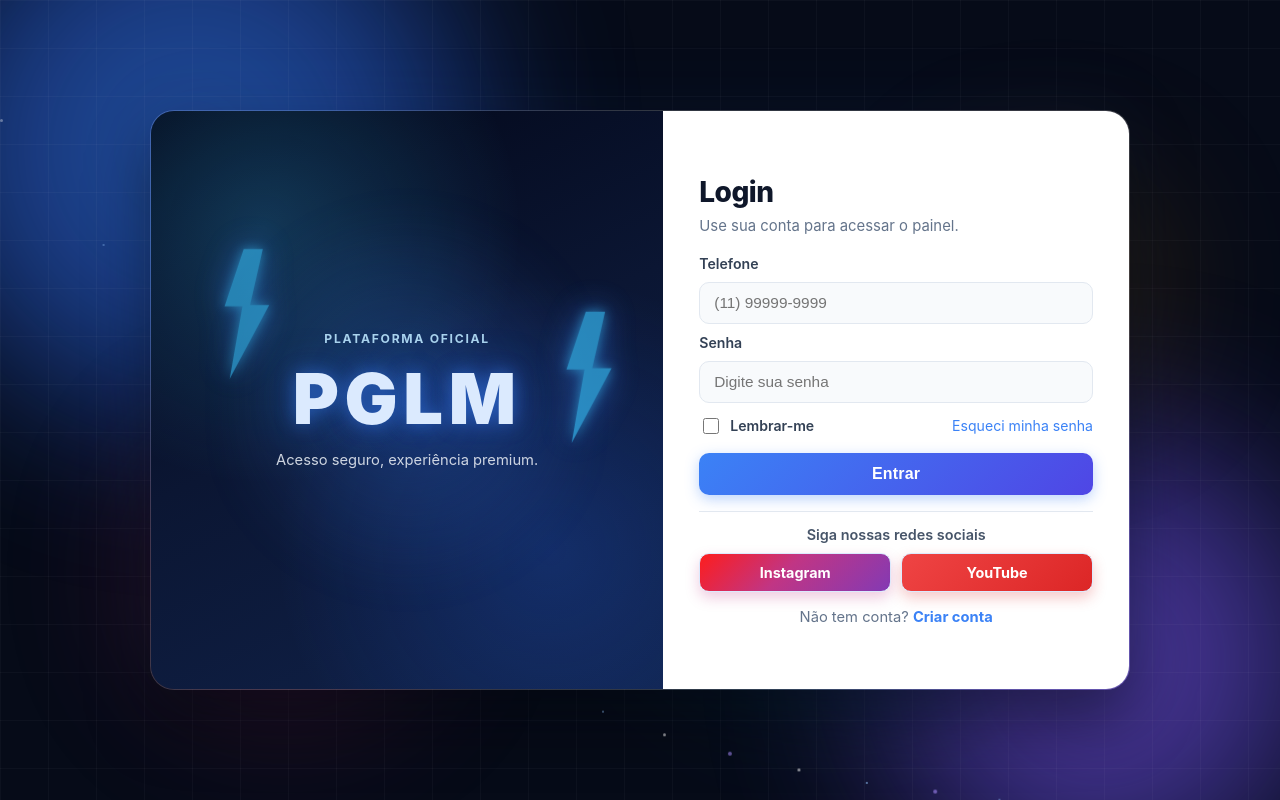
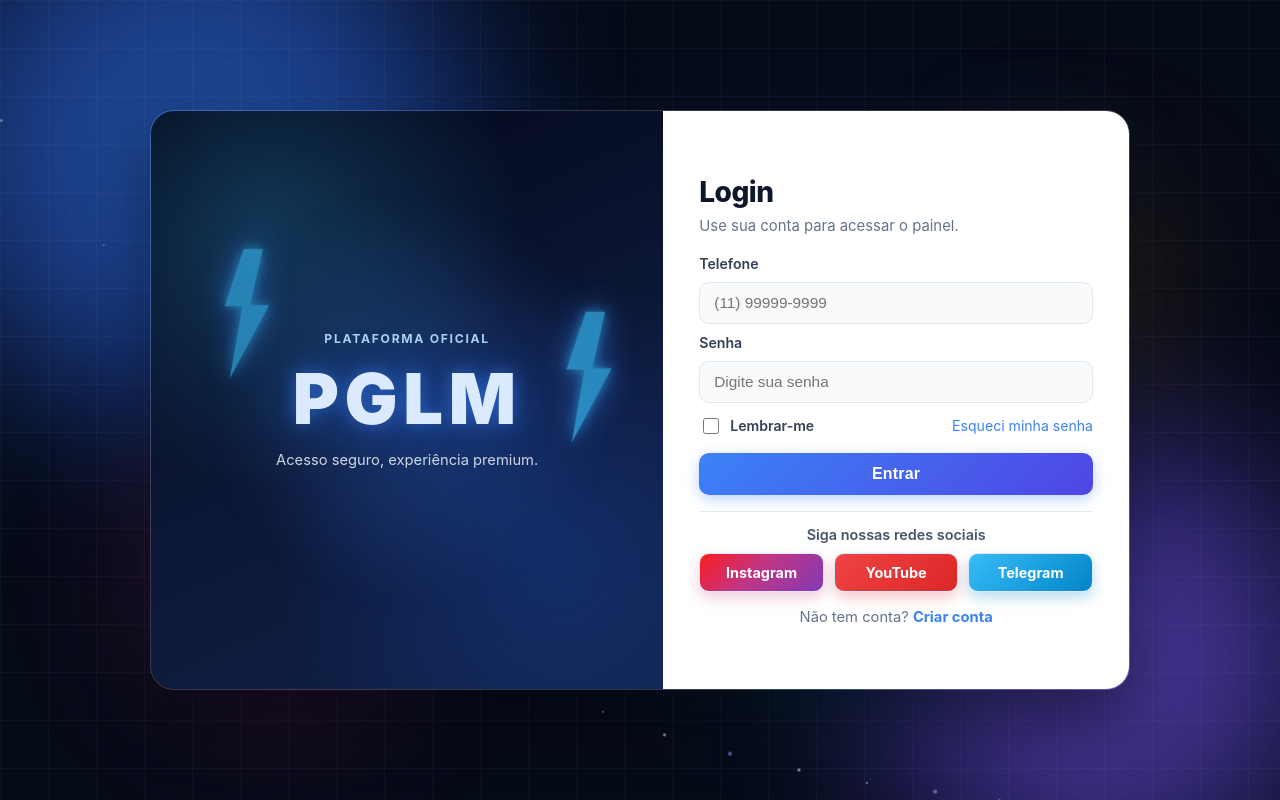
Before and after one commit to magnatazk20/mancera-frontend, a React (Vite) app: page / in a window 1280 px wide. Built offline with nearby package versions, Linux system fonts and the light colour scheme; no server answers.

Commit message:
feat(login): adicionar botão do Telegram nas redes sociais

```diff
--- a/src/App.css
+++ b/src/App.css
@@ -530,7 +530,7 @@ body {
 
 .social-links-grid {
   display: grid;
-  grid-template-columns: 1fr 1fr;
+  grid-template-columns: repeat(3, minmax(0, 1fr));
   gap: 10px;
 }
 
@@ -567,6 +567,12 @@ body {
   box-shadow: 0 6px 14px rgba(220, 38, 38, 0.25);
 }
 
+.social-link-button.telegram {
+  background: linear-gradient(135deg, #38bdf8 0%, #0284c7 100%);
+  color: #fff;
+  box-shadow: 0 6px 14px rgba(2, 132, 199, 0.28);
+}
+
 /* ═══════════════════════════════════════
    DESKTOP LAYOUT
 ═══════════════════════════════════════ */
@@ -593,7 +599,7 @@ body {
   }
 }
 
-@media (max-width: 420px) {
+@media (max-width: 680px) {
   .social-links-grid {
     grid-template-columns: 1fr;
   }
--- a/src/pages/Login.tsx
+++ b/src/pages/Login.tsx
@@ -145,6 +145,14 @@ export default function Login() {
               >
                 YouTube
               </a>
+              <a
+                href="https://t.me/pglm001"
+                target="_blank"
+                rel="noopener noreferrer"
+                className="social-link-button telegram"
+              >
+                Telegram
+              </a>
             </div>
           </div>
 
```
